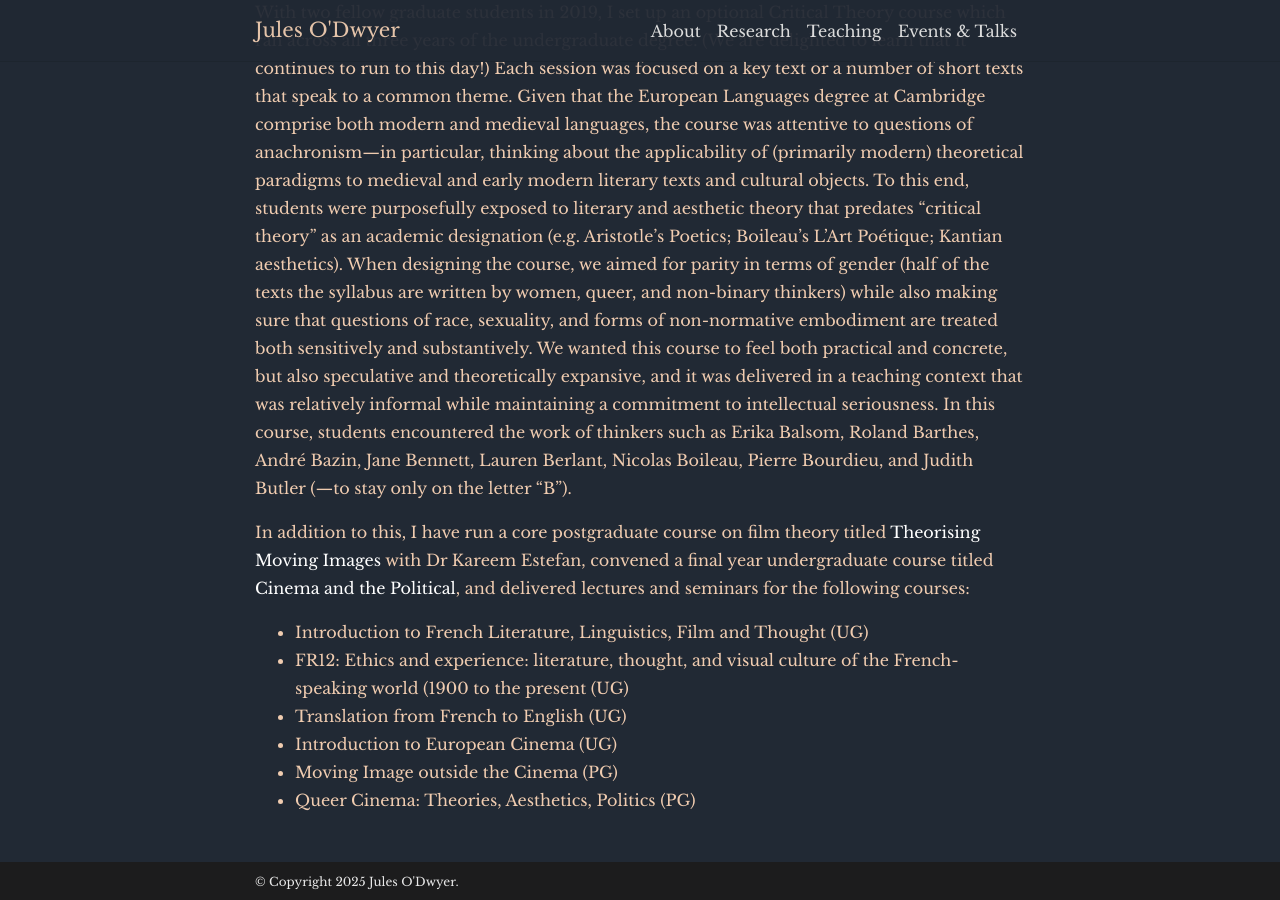
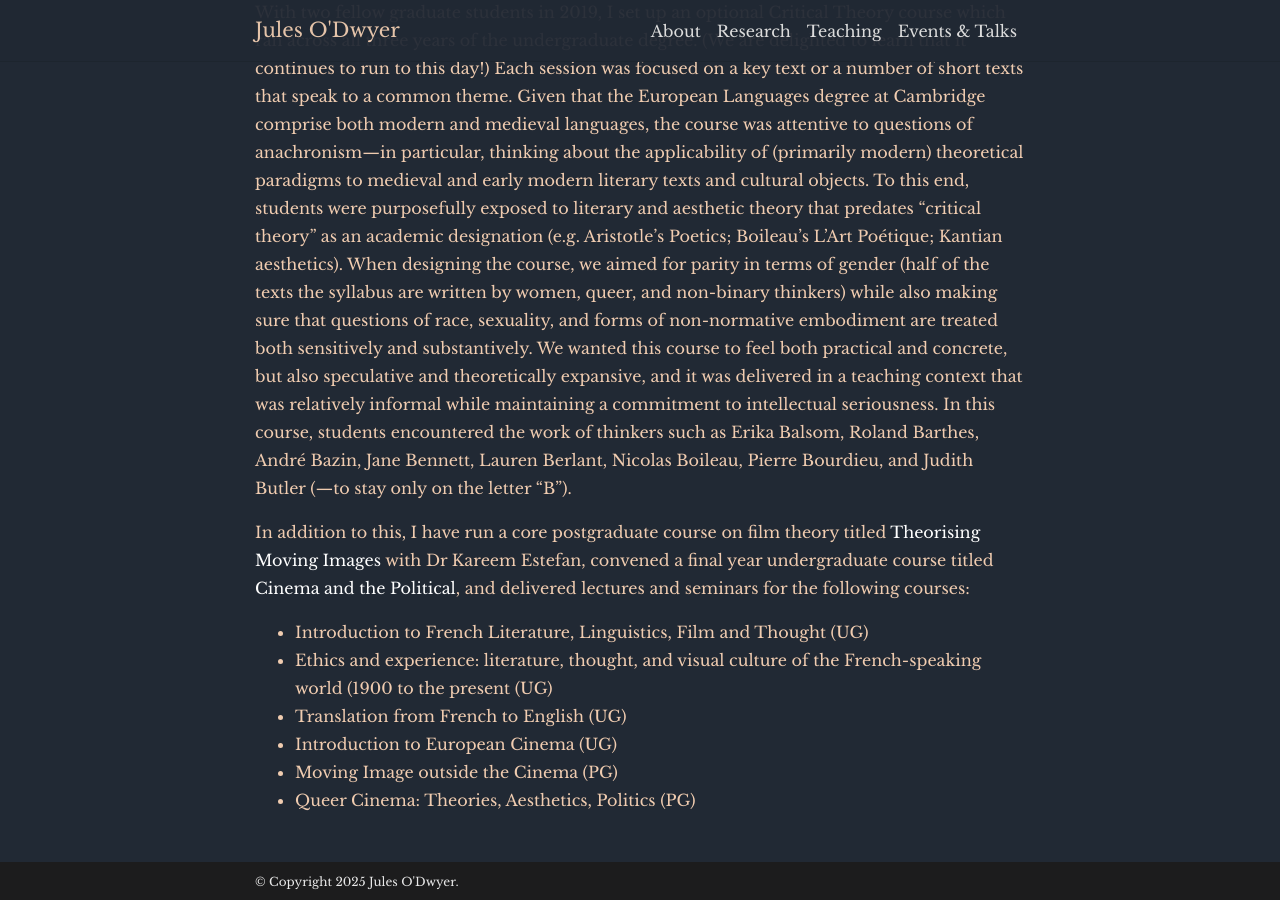
Before and after one commit to julesodwyer/julesodwyer.github.io, a Jekyll site: the page built from _pages/teaching.md, in a window 1280 px wide and 900 px high, scrolled down 3216 px. Built offline with Jekyll 4.4.1, drawn with Linux system fonts in a browser that asks for light colours; comment, search, counter and statistics services are not loaded; a style sheet for code colours, icons or effects is not loaded.

Commit message:
Update teaching.md

```diff
--- a/_pages/teaching.md
+++ b/_pages/teaching.md
@@ -47,7 +47,7 @@ With two fellow graduate students in 2019, I set up an optional Critical Theory
 In addition to this, I have run a core postgraduate course on film theory titled [Theorising Moving Images](https://web.archive.org/web/20250604190814/https://www.film.cam.ac.uk/mphil/core/) with Dr Kareem Estefan, convened a final year undergraduate course titled [Cinema and the Political](https://www.mmll.cam.ac.uk/cs7), and delivered lectures and seminars for the following courses:
 
 * Introduction to French Literature, Linguistics, Film and Thought (UG)
-* FR12: Ethics and experience: literature, thought, and visual culture of the French-speaking world (1900 to the present (UG)
+* Ethics and experience: literature, thought, and visual culture of the French-speaking world (1900 to the present (UG)
 * Translation from French to English (UG)
 * Introduction to European Cinema (UG)
 * Moving Image outside the Cinema (PG)
```
